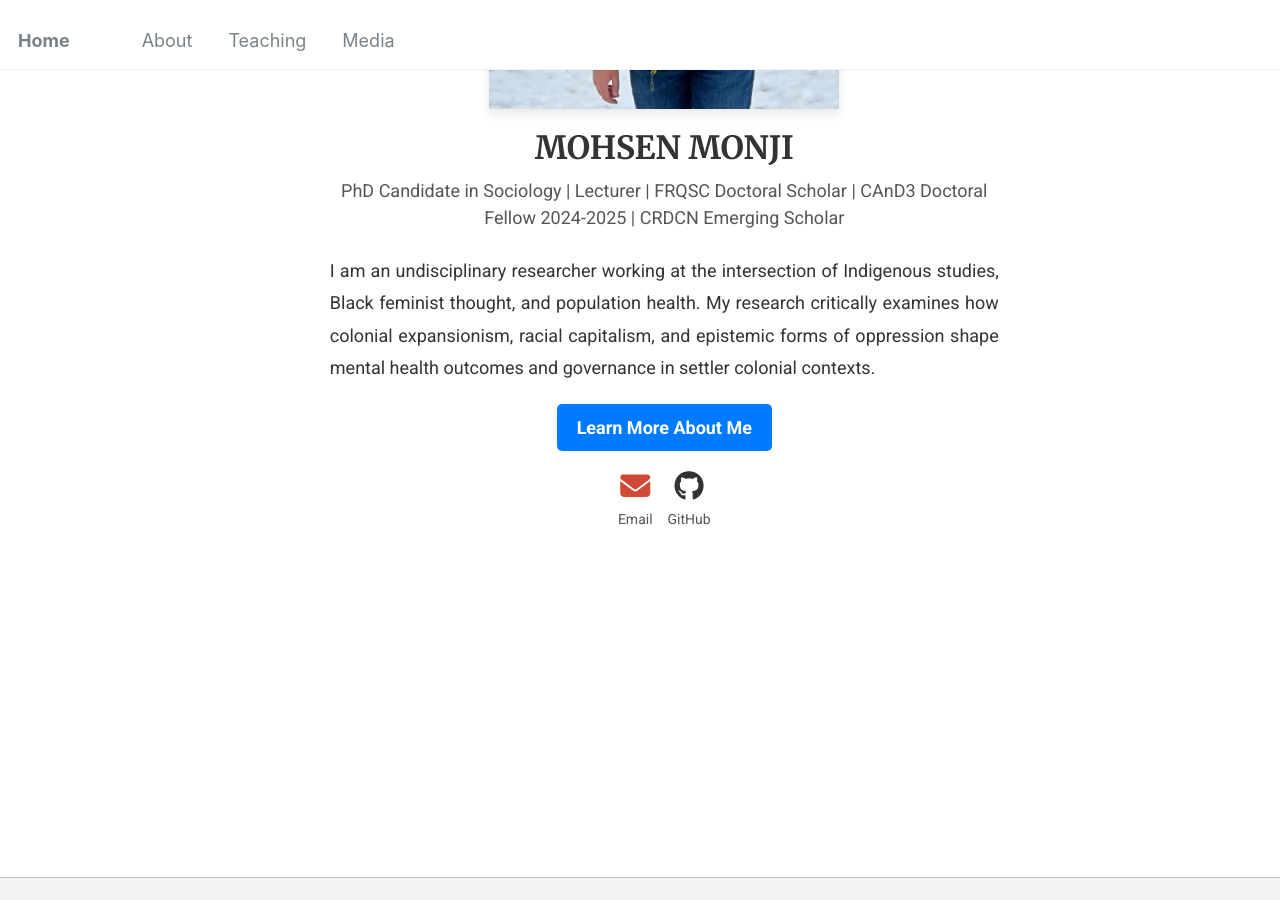
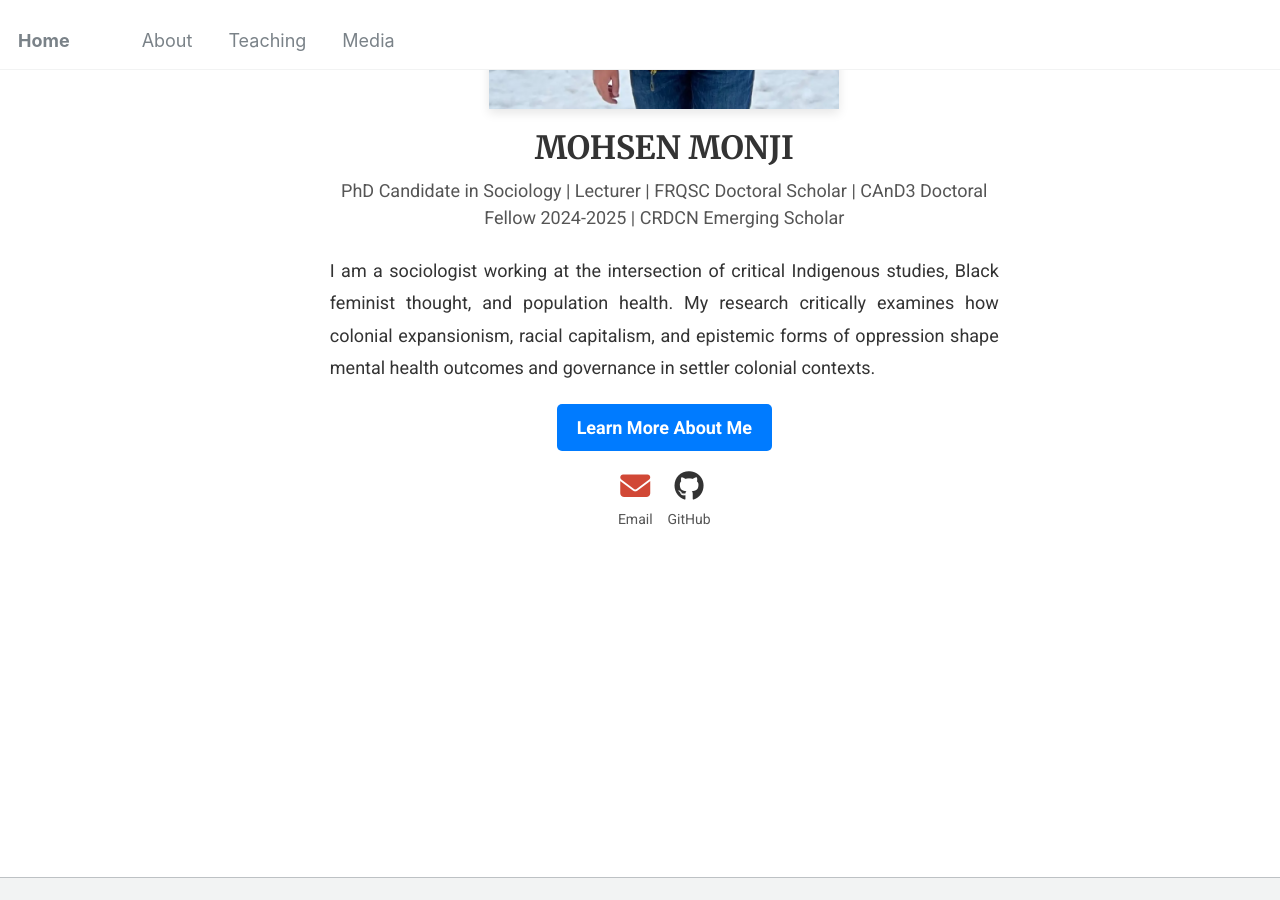
Before and after one commit to Mohsnmonji/mohsnmonji.github.io, a Jekyll site: the page built from _pages/front.md, in a window 1280 px wide and 900 px high, scrolled down 458 px. Built offline with Jekyll 4.4.1, drawn with Linux system fonts in a browser that asks for light colours.

Commit message:
Update front.md

```diff
--- a/_pages/front.md
+++ b/_pages/front.md
@@ -26,7 +26,7 @@ hide_avatar: true
 
   <!-- Description -->
 <p style="font-size: 18px; color: #333; text-align: justify; line-height: 1.8; margin-bottom: 20px;">
-  I am an undisciplinary researcher working at the intersection of Indigenous studies, Black feminist thought, and population health. My research critically examines how colonial expansionism, racial capitalism, and epistemic forms of oppression shape mental health outcomes and governance in settler colonial contexts.
+  I am a sociologist working at the intersection of critical Indigenous studies, Black feminist thought, and population health. My research critically examines how colonial expansionism, racial capitalism, and epistemic forms of oppression shape mental health outcomes and governance in settler colonial contexts.
 </p>
 
   <!-- Button -->
```
